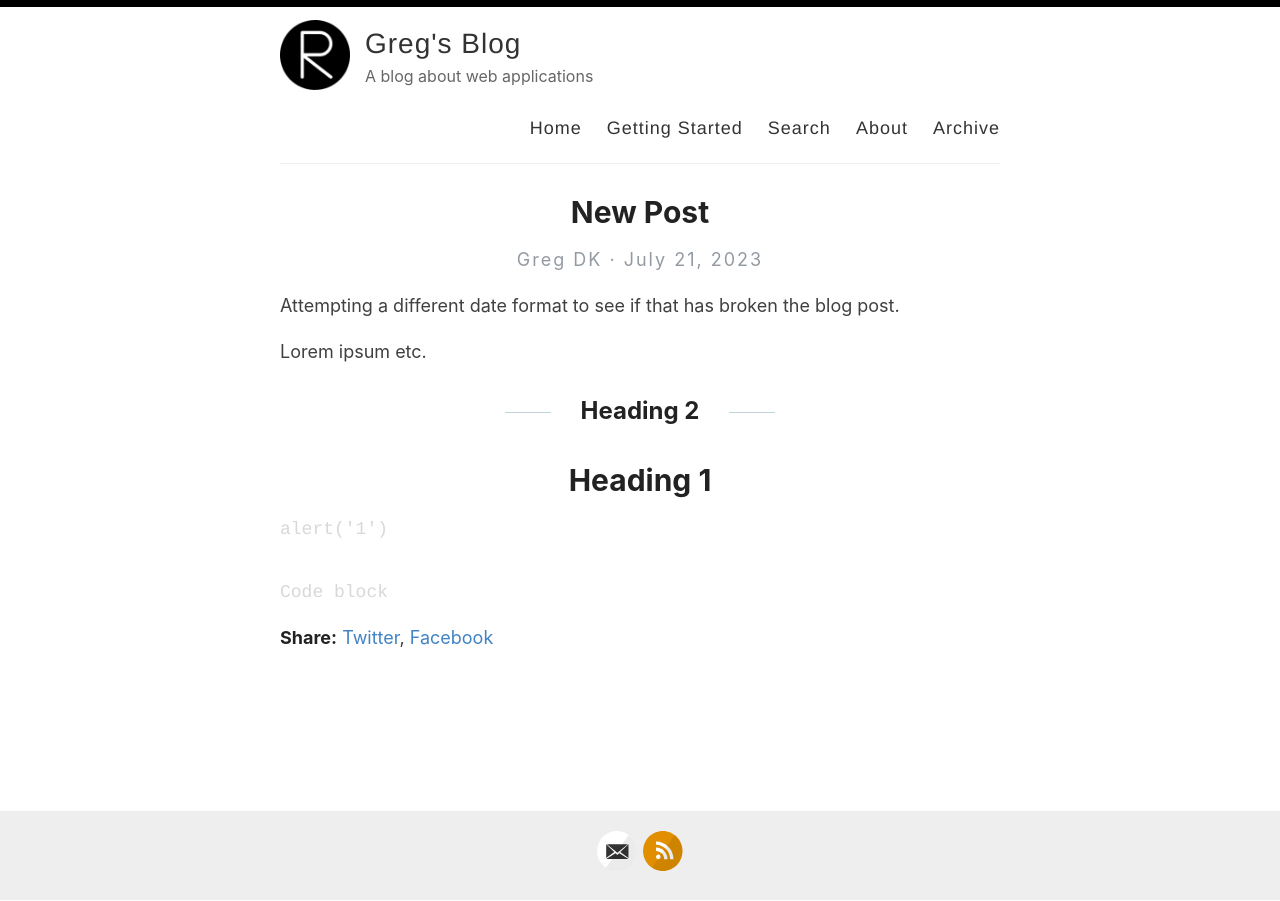
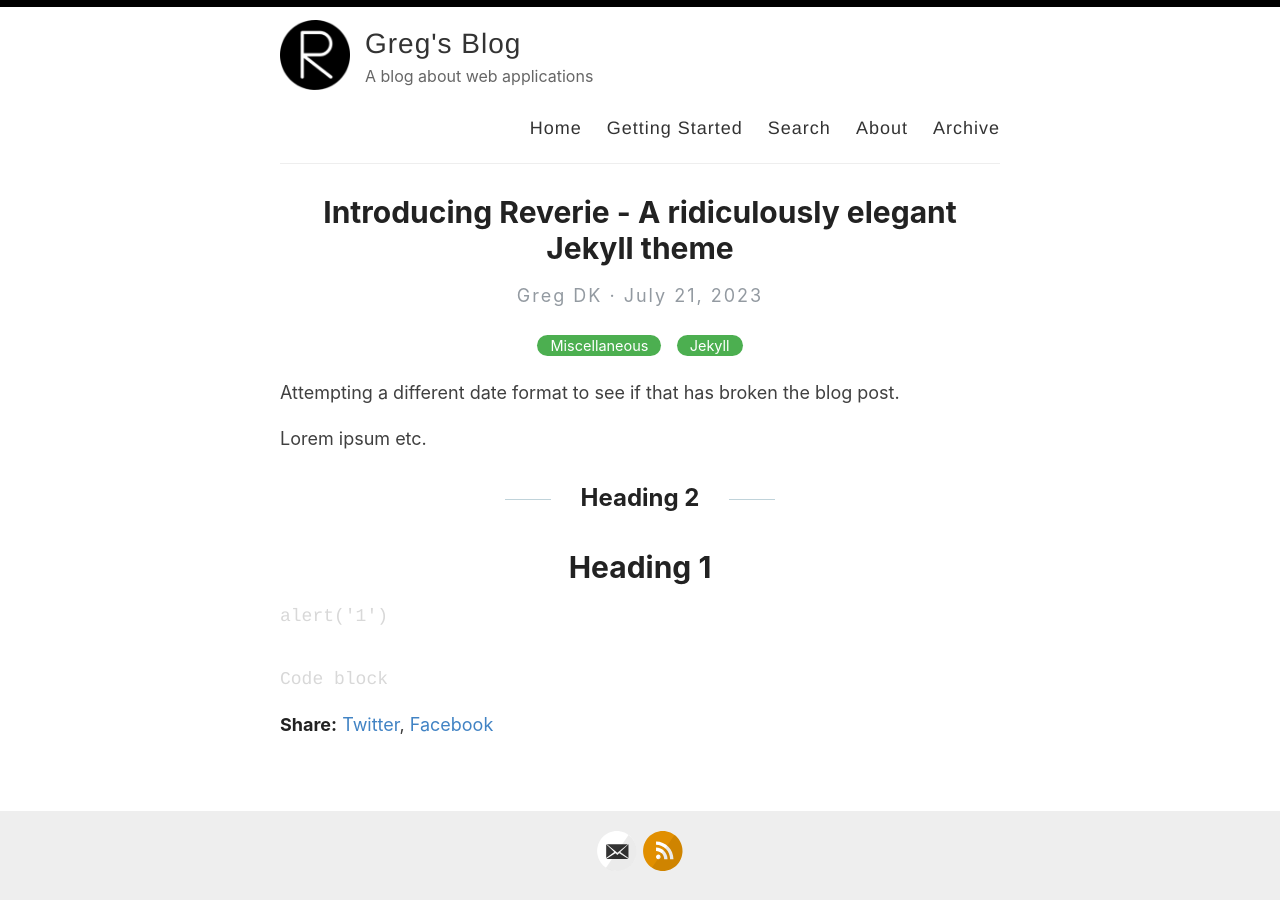
Before and after one commit to Greg-DK/greg-dk.github.io, a Jekyll site: the page built from _posts/2023-07-21-New-Post.md, in a window 1280 px wide. Built offline with Jekyll 4.4.1, drawn with Linux system fonts in a browser that asks for light colours; our own code applies the rules of GitHub Pages for plain Markdown files.

Commit message:
Added metadata in the post

```diff
--- a/_posts/2023-07-21-New-Post.md
+++ b/_posts/2023-07-21-New-Post.md
@@ -1,3 +1,9 @@
+---
+layout: post
+title: Introducing Reverie - A ridiculously elegant Jekyll theme
+categories: [Miscellaneous, Jekyll]
+---
+
 Attempting a different date format to see if that has broken the blog post.
 
 Lorem ipsum etc.
```
